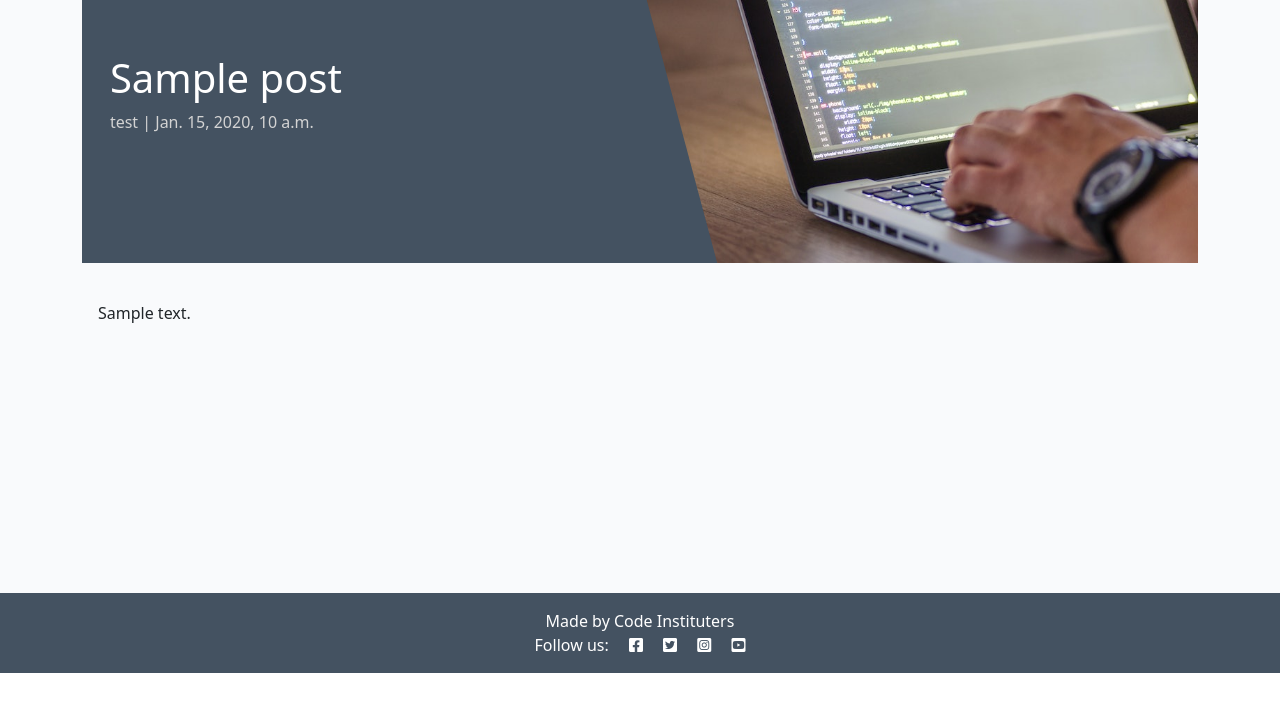
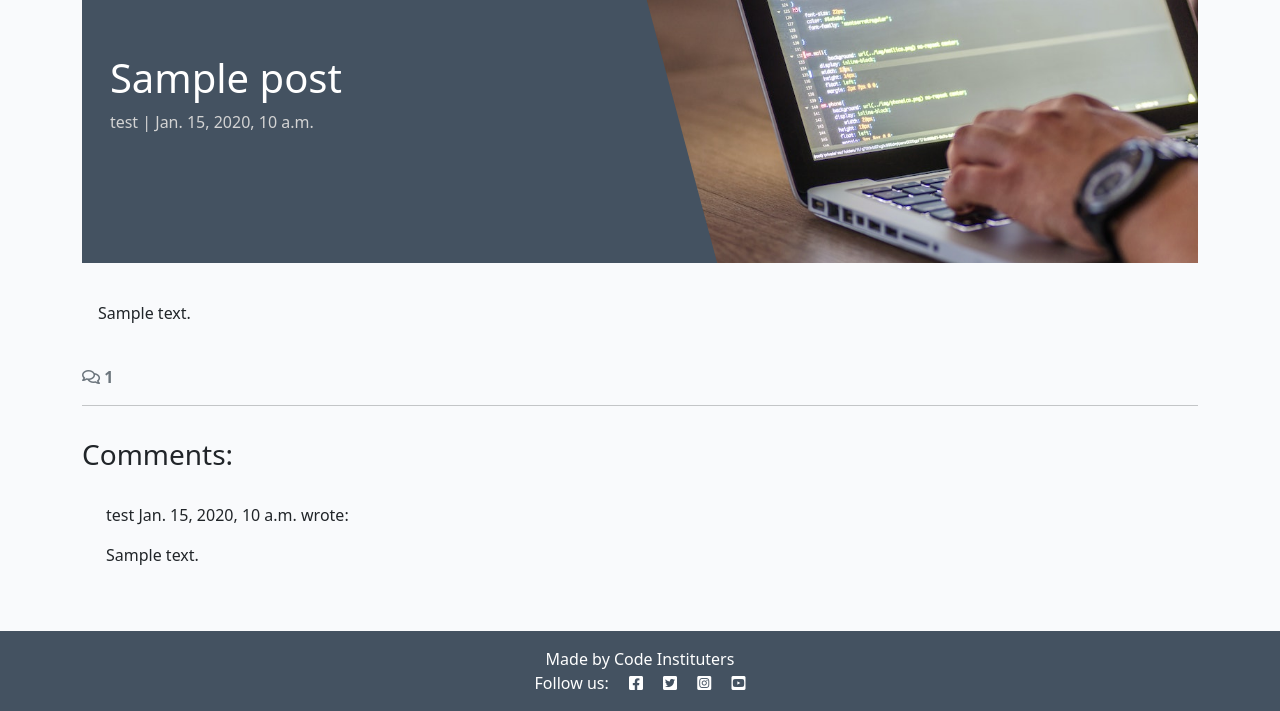
Before and after one commit to otherworldly94b/django-blog, a Django app: a page that uses blog/templates/blog/post_detail.html in a window 1280 px wide. Shown: the part 127-838 px from the top of the page. Before the commit the page ends 800 px from the top, so only its background shows below. Run offline with Django 4.2, Linux system fonts and the light colour scheme; data comes from the database, SQL or seed files in the repository; tables that the repository leaves empty hold one stand-in row (values such as "Sample post").

Commit message:
Add show comments feature

```diff
--- a/blog/models.py
+++ b/blog/models.py
@@ -4,12 +4,14 @@ from django.contrib.auth.models import User
 STATUS = ((0, "Draft"), (1, "Published"))
 
 # Create your models here.
+
+
 class Post(models.Model):
     title = models.CharField(max_length=200, unique=True)
     slug = models.SlugField(max_length=200, unique=True)
     author = models.ForeignKey(
         User, on_delete=models.CASCADE, related_name="blog_posts"
-        )
+    )
     content = models.TextField()
     created_on = models.DateTimeField(auto_now_add=True)
     status = models.IntegerField(choices=STATUS, default=0)
@@ -20,17 +22,17 @@ class Post(models.Model):
         ordering = ["-created_on"]
 
     def __str__(self):
-        return f"The title of this post is {self.title} written by {self.author}"
+        return f"{self.title} | written by {self.author}"
 
 
 class Comment(models.Model):
-    post = models.ForeignKey(Post, on_delete=models.CASCADE, related_name="comemnts")
+    post = models.ForeignKey(Post, on_delete=models.CASCADE,
+                             related_name="comments")
     author = models.ForeignKey(
-        User, on_delete=models.CASCADE, related_name="commenter"
-        )
+        User, on_delete=models.CASCADE, related_name="commenter")
     body = models.TextField()
+    created_on = models.DateTimeField(auto_now_add=True)
     approved = models.BooleanField(default=False)
-    created_on = models.DateTimeField(auto_now_add=True)
 
     class Meta:
         ordering = ["created_on"]
--- a/blog/templates/blog/post_detail.html
+++ b/blog/templates/blog/post_detail.html
@@ -29,6 +29,48 @@
             </div>
         </div>
     </div>
+     <!-- Displaying count of comments -->
+     <div class="row">
+         <div class="col-12">
+             <strong class="text-secondary">
+                 <i class="far fa-comments"></i> {{ comment_count }}
+             </strong>
+         </div>
+         <div class="col-12">
+             <hr>
+         </div>
+     </div>
+     <!-- Displaying Comments -->
+     <div class="row">
+         <div class="col-md-8 card mb-4  mt-3 ">
+             <h3>Comments:</h3>
+             <div class="card-body">
+                 <!-- We want a for loop inside the empty control tags
+          to iterate through each comment in comments -->
+                 {% for comment in comments %}
+                 <div class="p-2 comments
+          {% if not comment.approved and comment.author == user %}
+          faded{% elif not comment.approved %} d-none{% endif %}">
+                     <p class="font-weight-bold">
+                         {{ comment.author }}
+                         <span class="font-weight-normal">
+                             {{ comment.created_on }}
+                         </span> wrote:
+                     </p>
+                     <div id="comment{{ comment.id }}">
+                         {{ comment.body | linebreaks }}
+                     </div>
+                     {% if not comment.approved and comment.author == user %}
+                     <p class="approval">
+                         This comment is awaiting approval
+                     </p>
+                     {% endif %}
+                 </div>
+                 <!-- Our for loop ends here -->
+                 {% endfor %}
+             </div>
+         </div>
+     </div>
 </div>
 
 {% endblock content %}
--- a/blog/views.py
+++ b/blog/views.py
@@ -25,9 +25,15 @@ def post_detail(request, slug):
 
     queryset = Post.objects.filter(status=1)
     post = get_object_or_404(queryset, slug=slug)
+    comments = post.comments.all().order_by("-created_on")
+    comment_count = post.comments.filter(approved=True).count()
 
     return render(
         request,
         "blog/post_detail.html",
-        {"post": post},
-        )
+        {
+            "post": post,
+            "comments": comments,
+            "comment_count": comment_count,
+        },
+    )
--- a/codestar/settings.py
+++ b/codestar/settings.py
@@ -28,7 +28,7 @@ TEMPLATES_DIR = os.path.join(BASE_DIR, 'templates')
 SECRET_KEY = os.environ.get("SECRET_KEY")
 
 # SECURITY WARNING: don't run with debug turned on in production!
-DEBUG = False
+DEBUG = True
 
 ALLOWED_HOSTS = ['8000-otherworldly-djangoblog-14rkigjnp0p.ws-eu108.gitpod.io', '.herokuapp.com']
 
```
